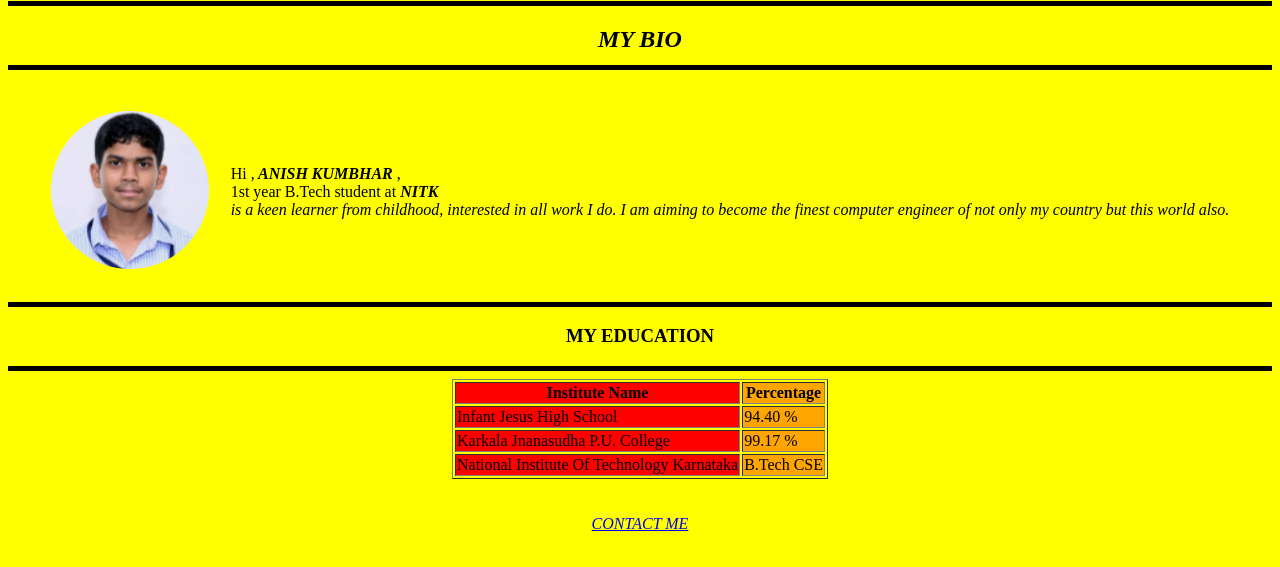
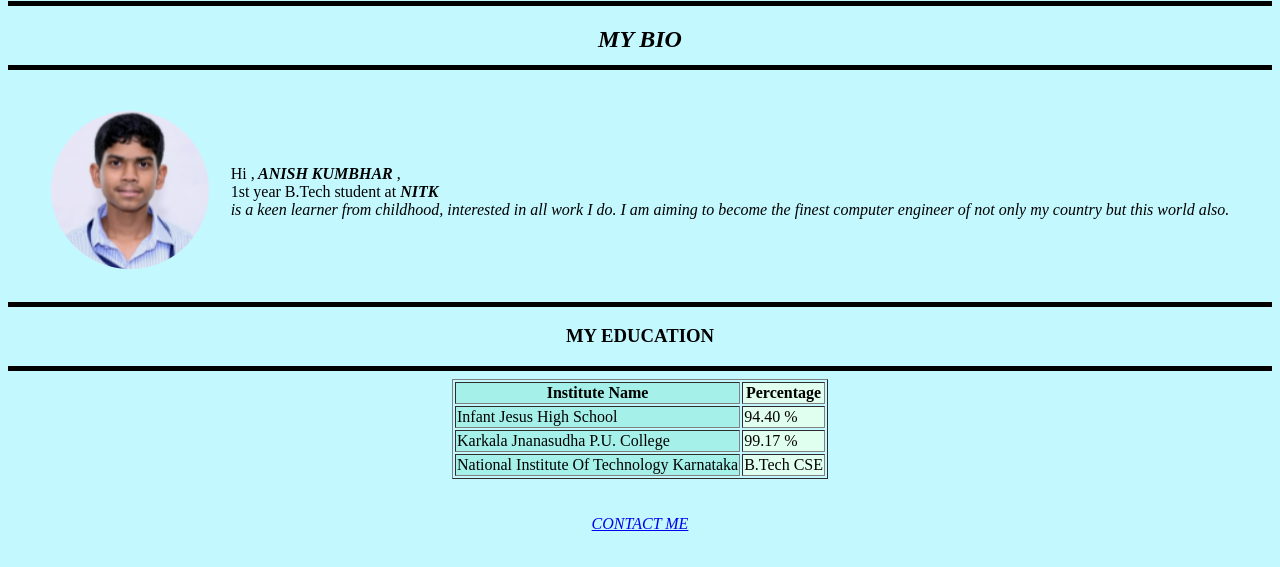
Before and after one commit to Shivyoddha/AnishCV, a plain HTML site: page index.html in a window 1280 px wide. Shown: the part 107-674 px from the top of the page. Drawn offline with Linux system fonts and the light colour scheme.

Commit message:
Update index.html

```diff
--- a/index.html
+++ b/index.html
@@ -8,7 +8,7 @@
     <link rel="icon" href="Icon.png" type="image/png">
   </head>
   <center>
-  <body style="background-color:yellow">
+  <body style="background-color:#C3F8FF">
   <table cellspacing="20">
     <tr>
     <td>
@@ -30,8 +30,8 @@
   <h3><center>MY EDUCATION</h3>
   <hr size="5" color="black">
  <colgroup>
-   <col span="1" style="background-color:red" >
-   <col span="1" style="background-color:orange">
+   <col span="1" style="background-color:#A5F1E9" >
+   <col span="1" style="background-color:#E1FFEE">
  </colgroup>
  <thead>
  <tr>
```
